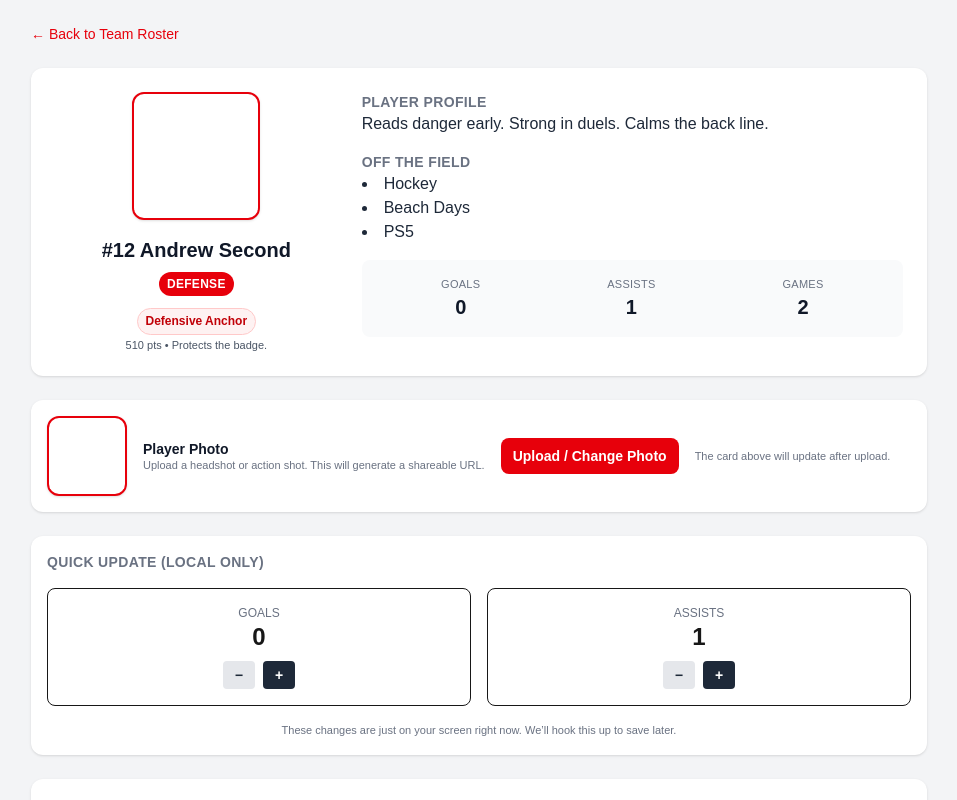
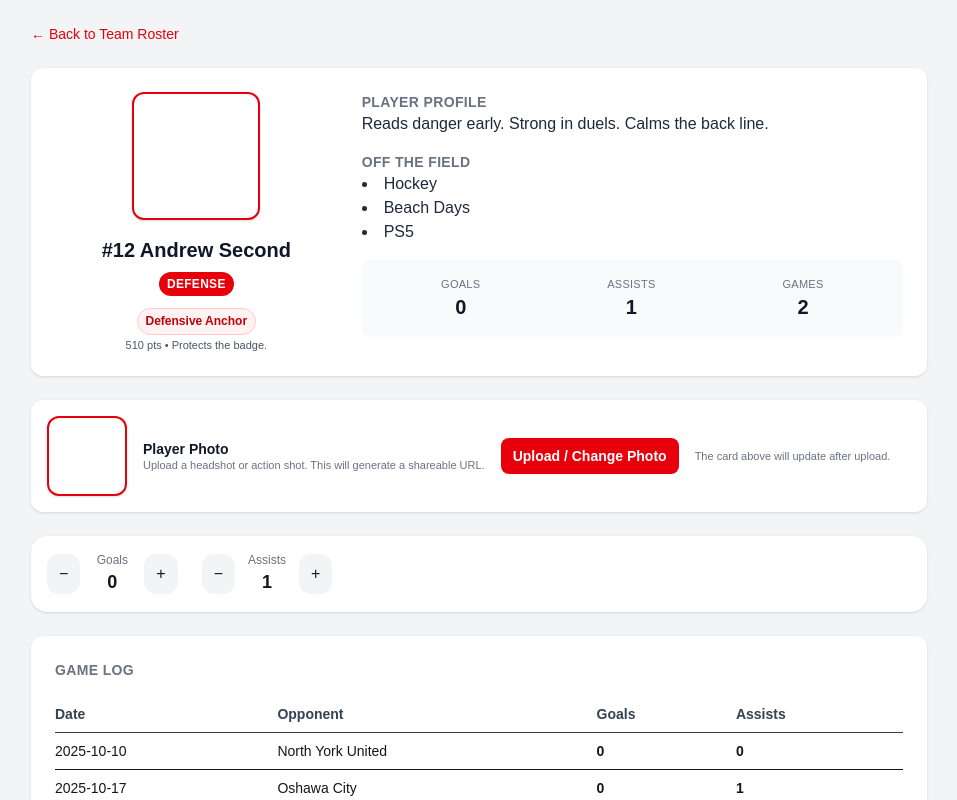
Before and after one commit to PBilottaCan/soccer-profile-app, a Next.js app: page /player/andrew in a window 1280 px wide. Shown: the top 800 px of the page, without its empty margins (161-1118 px from the left). Built offline with nearby package versions, Linux system fonts and the light colour scheme.

Commit message:
Persist goals/assists in Redis; controlled StatAdjuster

```diff
--- /dev/null
+++ b/app/api/player/stats/route.ts
@@ -0,0 +1,57 @@
+// Force Node.js runtime (Redis needs Node, not Edge)
+export const runtime = "nodejs";
+
+import { NextResponse } from "next/server";
+import { createClient } from "redis";
+
+async function getRedis() {
+  const url = process.env.REDIS_URL;
+  if (!url) throw new Error("REDIS_URL is not set");
+  const client = createClient({ url });
+  client.on("error", (e) => console.error("Redis error:", e));
+  await client.connect();
+  return client;
+}
+
+// Model we store in Redis: { goals: number, assists: number }
+type Totals = { goals: number; assists: number };
+const keyFor = (playerId: string) => `player:${playerId}:totals`;
+
+// POST /api/player/stats   body: { playerId, goals, assists }
+export async function POST(req: Request) {
+  try {
+    const { playerId, goals, assists } = await req.json();
+    if (!playerId || typeof goals !== "number" || typeof assists !== "number") {
+      return NextResponse.json(
+        { error: "playerId, goals, assists required" },
+        { status: 400 }
+      );
+    }
+    const client = await getRedis();
+    const value: Totals = { goals, assists };
+    await client.set(keyFor(playerId), JSON.stringify(value));
+    await client.quit();
+    return NextResponse.json({ success: true });
+  } catch (e) {
+    console.error("Save totals error:", e);
+    return NextResponse.json({ error: "Failed to save totals" }, { status: 500 });
+  }
+}
+
+// GET /api/player/stats?playerId=lucah
+export async function GET(req: Request) {
+  try {
+    const playerId = new URL(req.url).searchParams.get("playerId");
+    if (!playerId) {
+      return NextResponse.json({ error: "playerId required" }, { status: 400 });
+    }
+    const client = await getRedis();
+    const raw = await client.get(keyFor(playerId));
+    await client.quit();
+    const totals: Totals | null = raw ? JSON.parse(raw) : null;
+    return NextResponse.json({ totals });
+  } catch (e) {
+    console.error("Read totals error:", e);
+    return NextResponse.json({ error: "Failed to read totals" }, { status: 500 });
+  }
+}
--- a/app/player/[id]/PlayerClientView.tsx
+++ b/app/player/[id]/PlayerClientView.tsx
@@ -6,16 +6,49 @@ import PlayerProfileCard from "@/components/PlayerProfileCard";
 import PhotoUploader from "@/components/PhotoUploader";
 import StatAdjuster from "@/components/StatAdjuster";
 import StatTable from "@/components/StatTable";
-import { Player, getPlayerTotals } from "@/data/players";
+import { Player } from "@/data/players";
 
-export default function PlayerClientView({ playerFromServer }: { playerFromServer: Player }) {
+type Totals = { goals: number; assists: number };
+
+export default function PlayerClientView({
+  playerFromServer,
+  totalsFromServer,
+}: {
+  playerFromServer: Player;
+  totalsFromServer: Totals;
+}) {
+  // photoUrl already persists in your app – keep your existing logic.
   const [photoUrl, setPhotoUrl] = useState(playerFromServer.photoUrl);
+  const [goals, setGoals] = useState<number>(totalsFromServer.goals);
+  const [assists, setAssists] = useState<number>(totalsFromServer.assists);
   const [savingPhoto, setSavingPhoto] = useState(false);
+  const [savingTotals, setSavingTotals] = useState(false);
 
-  const totals = getPlayerTotals({ ...playerFromServer, photoUrl });
+  async function persistTotals(next: Totals) {
+    try {
+      setSavingTotals(true);
+      await fetch("/api/player/stats", {
+        method: "POST",
+        headers: { "Content-Type": "application/json" },
+        body: JSON.stringify({
+          playerId: playerFromServer.id,
+          goals: next.goals,
+          assists: next.assists,
+        }),
+      });
+    } finally {
+      setSavingTotals(false);
+    }
+  }
+
+  async function handleTotalsChange(next: Totals) {
+    setGoals(next.goals);
+    setAssists(next.assists);
+    await persistTotals(next);
+  }
 
   async function handlePhotoChange(newUrl: string) {
-    setPhotoUrl(newUrl); // instant UI
+    setPhotoUrl(newUrl);
     try {
       setSavingPhoto(true);
       await fetch("/api/player/photo", {
@@ -23,8 +56,6 @@ export default function PlayerClientView({ playerFromServer }: { playerFromServe
         headers: { "Content-Type": "application/json" },
         body: JSON.stringify({ playerId: playerFromServer.id, photoUrl: newUrl }),
       });
-    } catch (e) {
-      console.error("Failed to persist photo URL", e);
     } finally {
       setSavingPhoto(false);
     }
@@ -38,10 +69,21 @@ export default function PlayerClientView({ playerFromServer }: { playerFromServe
         </Link>
 
         <PlayerProfileCard player={{ ...playerFromServer, photoUrl }} />
+
         <PhotoUploader initialPhotoUrl={photoUrl} onChange={handlePhotoChange} />
-        {savingPhoto && <div className="text-[11px] text-red-600 font-semibold">Saving photo...</div>}
 
-        <StatAdjuster initialGoals={totals.goals} initialAssists={totals.assists} />
+        {(savingPhoto || savingTotals) && (
+          <div className="text-[11px] text-red-600 font-semibold">
+            {savingPhoto ? "Saving photo..." : "Saving stats..."}
+          </div>
+        )}
+
+        <StatAdjuster
+          goals={goals}
+          assists={assists}
+          onChange={(g, a) => handleTotalsChange({ goals: g, assists: a })}
+        />
+
         <StatTable stats={playerFromServer.stats} />
       </div>
     </main>
--- a/app/player/[id]/page.tsx
+++ b/app/player/[id]/page.tsx
@@ -1,22 +1,24 @@
-// Force Node.js runtime so Redis works server-side
+// Use Node runtime so Redis works server-side
 export const runtime = "nodejs";
 
 import { getPlayerById, Player } from "@/data/players";
 import PlayerClientView from "./PlayerClientView";
 import { createClient } from "redis";
 
-async function getSavedPhotoUrl(playerId: string): Promise<string | null> {
+type Totals = { goals: number; assists: number };
+
+async function getSavedTotals(playerId: string): Promise<Totals | null> {
   const url = process.env.REDIS_URL;
   if (!url) return null;
   try {
     const client = createClient({ url });
-    client.on("error", (err) => console.error("Redis Client Error", err));
+    client.on("error", (e) => console.error("Redis error:", e));
     await client.connect();
-    const val = await client.get(`player:${playerId}:photoUrl`);
+    const raw = await client.get(`player:${playerId}:totals`);
     await client.quit();
-    return val ?? null;
+    return raw ? (JSON.parse(raw) as Totals) : null;
   } catch (e) {
-    console.error("Redis read error:", e);
+    console.error("Totals read error:", e);
     return null;
   }
 }
@@ -25,8 +27,8 @@ type PageProps = { params: Promise<{ id: string }> };
 
 export default async function PlayerPage({ params }: PageProps) {
   const { id } = await params;
+  const base = getPlayerById(id);
 
-  const base = getPlayerById(id);
   if (!base) {
     return (
       <main className="min-h-screen bg-gray-100 p-6 text-center">
@@ -38,8 +40,21 @@ export default async function PlayerPage({ params }: PageProps) {
     );
   }
 
-  const saved = await getSavedPhotoUrl(id);
-  const effectivePlayer: Player = { ...base, photoUrl: saved ?? base.photoUrl };
+  // Prefer persisted totals; fall back to computed from the seed stats
+  const saved = await getSavedTotals(id);
+  const fallbackGoals = base.stats.reduce((s, g) => s + g.goals, 0);
+  const fallbackAssists = base.stats.reduce((s, g) => s + g.assists, 0);
 
-  return <PlayerClientView playerFromServer={effectivePlayer} />;
+  const totalsFromServer: Totals = {
+    goals: saved?.goals ?? fallbackGoals,
+    assists: saved?.assists ?? fallbackAssists,
+  };
+
+  // pass base player (including photo that you already persist) and the totals override
+  return (
+    <PlayerClientView
+      playerFromServer={base as Player}
+      totalsFromServer={totalsFromServer}
+    />
+  );
 }
--- a/components/StatAdjuster.tsx
+++ b/components/StatAdjuster.tsx
@@ -1,76 +1,59 @@
 "use client";
 
-import { useState } from "react";
-
-type StatAdjusterProps = {
-  initialGoals: number;
-  initialAssists: number;
+type Props = {
+  goals: number;
+  assists: number;
+  onChange: (goals: number, assists: number) => void;
 };
 
-export default function StatAdjuster({
-  initialGoals,
-  initialAssists,
-}: StatAdjusterProps) {
-  const [goals, setGoals] = useState(initialGoals);
-  const [assists, setAssists] = useState(initialAssists);
-
-  const incGoals = () => setGoals((g) => g + 1);
-  const decGoals = () => setGoals((g) => Math.max(0, g - 1));
-
-  const incAssists = () => setAssists((a) => a + 1);
-  const decAssists = () => setAssists((a) => Math.max(0, a - 1));
-
+export default function StatAdjuster({ goals, assists, onChange }: Props) {
   return (
-    <div className="bg-white rounded-xl shadow p-4 flex flex-col gap-4">
-      <div className="text-sm text-gray-500 font-semibold uppercase tracking-wide">
-        Quick Update (Local Only)
-      </div>
-
-      <div className="grid grid-cols-2 gap-4">
-        {/* Goals block */}
-        <div className="border rounded-lg p-4 flex flex-col items-center">
-          <div className="text-xs text-gray-500 font-medium uppercase">Goals</div>
-          <div className="text-2xl font-bold mb-2">{goals}</div>
-          <div className="flex gap-2">
+    <div className="bg-white rounded-2xl shadow p-4 flex items-center justify-between">
+      <div className="flex items-center gap-6">
+        {/* Goals */}
+        <div className="flex items-center gap-2">
           <button
-              onClick={decGoals}
-              className="px-3 py-1 rounded bg-gray-200 text-gray-800 text-sm font-semibold active:scale-95"
+            className="px-3 py-2 rounded-xl bg-gray-100 hover:bg-gray-200"
+            onClick={() => onChange(Math.max(0, goals - 1), assists)}
+            aria-label="Decrease goals"
           >
             −
           </button>
+          <div className="min-w-[3rem] text-center">
+            <div className="text-xs text-gray-500">Goals</div>
+            <div className="text-lg font-semibold">{goals}</div>
+          </div>
           <button
-              onClick={incGoals}
-              className="px-3 py-1 rounded bg-gray-800 text-white text-sm font-semibold active:scale-95"
+            className="px-3 py-2 rounded-xl bg-gray-100 hover:bg-gray-200"
+            onClick={() => onChange(goals + 1, assists)}
+            aria-label="Increase goals"
           >
             +
           </button>
         </div>
-        </div>
 
-        {/* Assists block */}
-        <div className="border rounded-lg p-4 flex flex-col items-center">
-          <div className="text-xs text-gray-500 font-medium uppercase">Assists</div>
-          <div className="text-2xl font-bold mb-2">{assists}</div>
-          <div className="flex gap-2">
+        {/* Assists */}
+        <div className="flex items-center gap-2">
           <button
-              onClick={decAssists}
-              className="px-3 py-1 rounded bg-gray-200 text-gray-800 text-sm font-semibold active:scale-95"
+            className="px-3 py-2 rounded-xl bg-gray-100 hover:bg-gray-200"
+            onClick={() => onChange(goals, Math.max(0, assists - 1))}
+            aria-label="Decrease assists"
           >
             −
           </button>
+          <div className="min-w-[3rem] text-center">
+            <div className="text-xs text-gray-500">Assists</div>
+            <div className="text-lg font-semibold">{assists}</div>
+          </div>
           <button
-              onClick={incAssists}
-              className="px-3 py-1 rounded bg-gray-800 text-white text-sm font-semibold active:scale-95"
+            className="px-3 py-2 rounded-xl bg-gray-100 hover:bg-gray-200"
+            onClick={() => onChange(goals, assists + 1)}
+            aria-label="Increase assists"
           >
             +
           </button>
         </div>
       </div>
     </div>
-
-      <div className="text-[11px] text-gray-500 text-center">
-        These changes are just on your screen right now. We’ll hook this up to save later.
-      </div>
-    </div>
   );
 }
```
Lines whose indentation alone changed are shown as unchanged.
